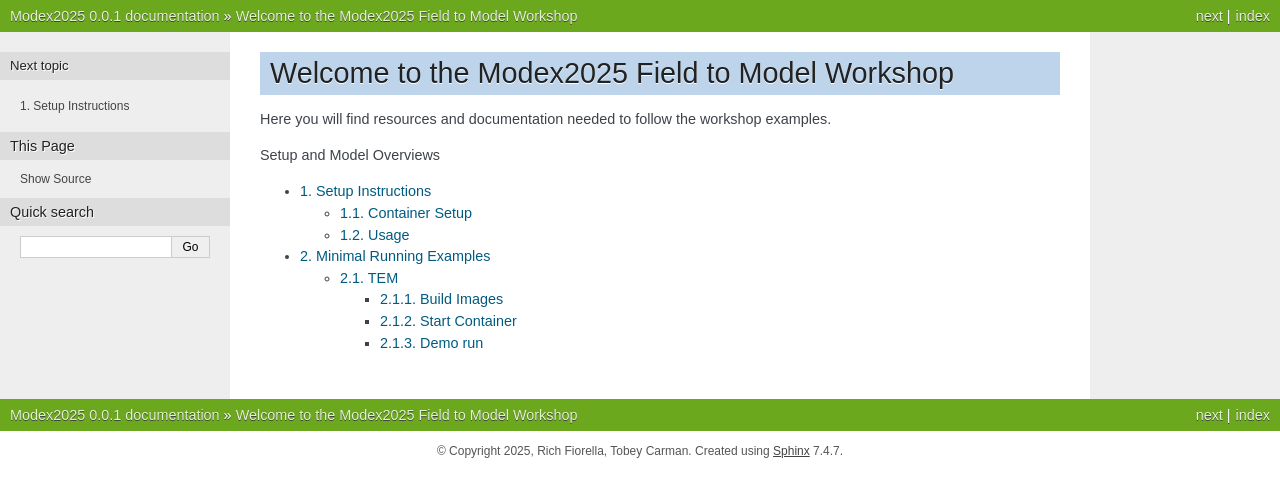
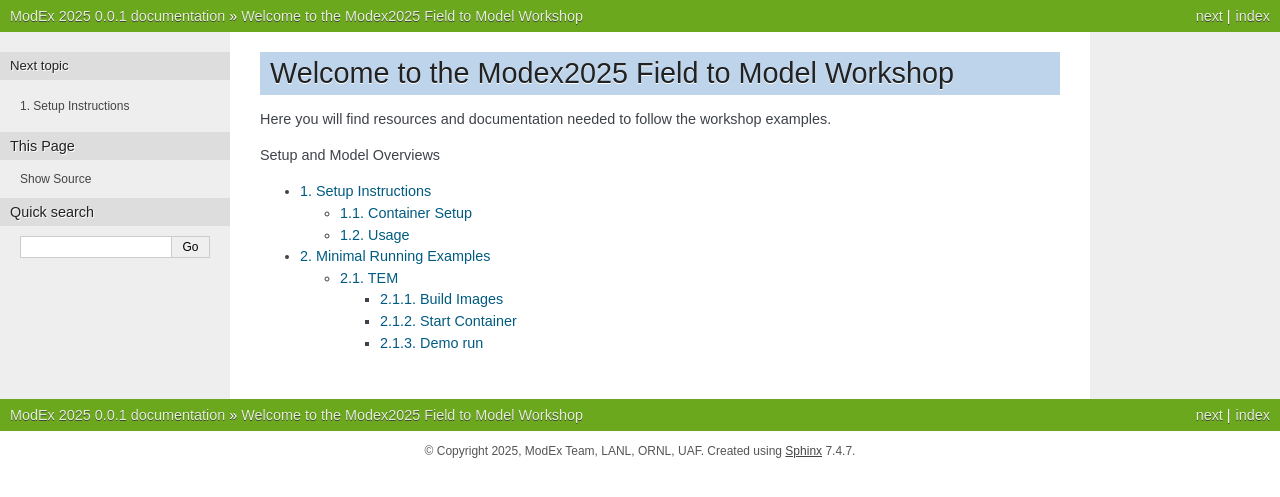
Before and after one commit to jsta/Field-to-Model, a Sphinx documentation site: the page built from docs/source/index.rst, in a window 1280 px wide. Shown: the top 497 px of the page. Built offline with Sphinx 7.4.7, drawn with Linux system fonts in a browser that asks for light colours; pages that are not in the unit, such as notebooks, are missing from menus.

Commit message:
adjust config file...
- setup arrangement that will allow using markdown files
 - setup custom css (for styling collapse blocks)
 - adjust metadata

```diff
--- /dev/null
+++ b/docs/source/_static/css/custom.css
@@ -0,0 +1,11 @@
+/* Custom CSS for Field-to-Model documentation */
+
+.workshop-collapse {
+    background-color: rgb(196, 230, 159);
+    margin: 10px;
+    padding: 10px;
+    border: 1px;
+    border-color: rgb(206, 206, 206);
+    border-style: solid;
+    border-radius: 5px;
+}
--- a/docs/source/conf.py
+++ b/docs/source/conf.py
@@ -6,15 +6,24 @@
 # -- Project information -----------------------------------------------------
 # https://www.sphinx-doc.org/en/master/usage/configuration.html#project-information
 
-project = 'Modex2025'
-copyright = '2025, Rich Fiorella, Tobey Carman'
-author = 'Rich Fiorella, Tobey Carman'
+project = 'ModEx 2025'
+copyright = '2025, ModEx Team, LANL, ORNL, UAF'
+author = 'ModEx 2025 Developers'
 release = '0.0.1'
 
 # -- General configuration ---------------------------------------------------
 # https://www.sphinx-doc.org/en/master/usage/configuration.html#general-configuration
 
-extensions = []
+extensions = [
+  'sphinx_toolbox.collapse',
+  'myst_parser'
+]
+
+source_suffix = {
+  '.rst': 'restructuredtext',
+  '.txt': 'markdown',
+  '.md': 'markdown',
+}
 
 templates_path = ['_templates']
 exclude_patterns = []
@@ -26,3 +35,6 @@
 
 html_theme = 'nature' # alabaster, basic, nature, bizstyle, scrolls, sphinxdoc, agoago, traditional, haiku
 html_static_path = ['_static']
+html_css_files = [
+    'css/custom.css',
+]
```
